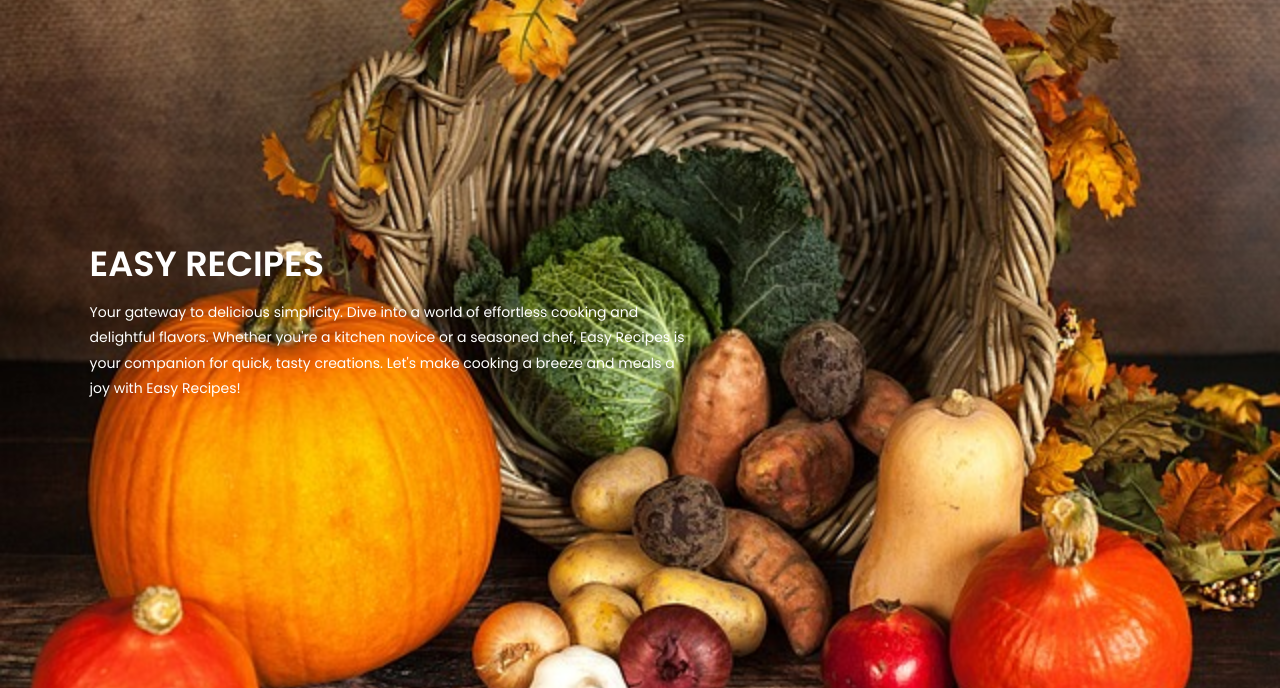
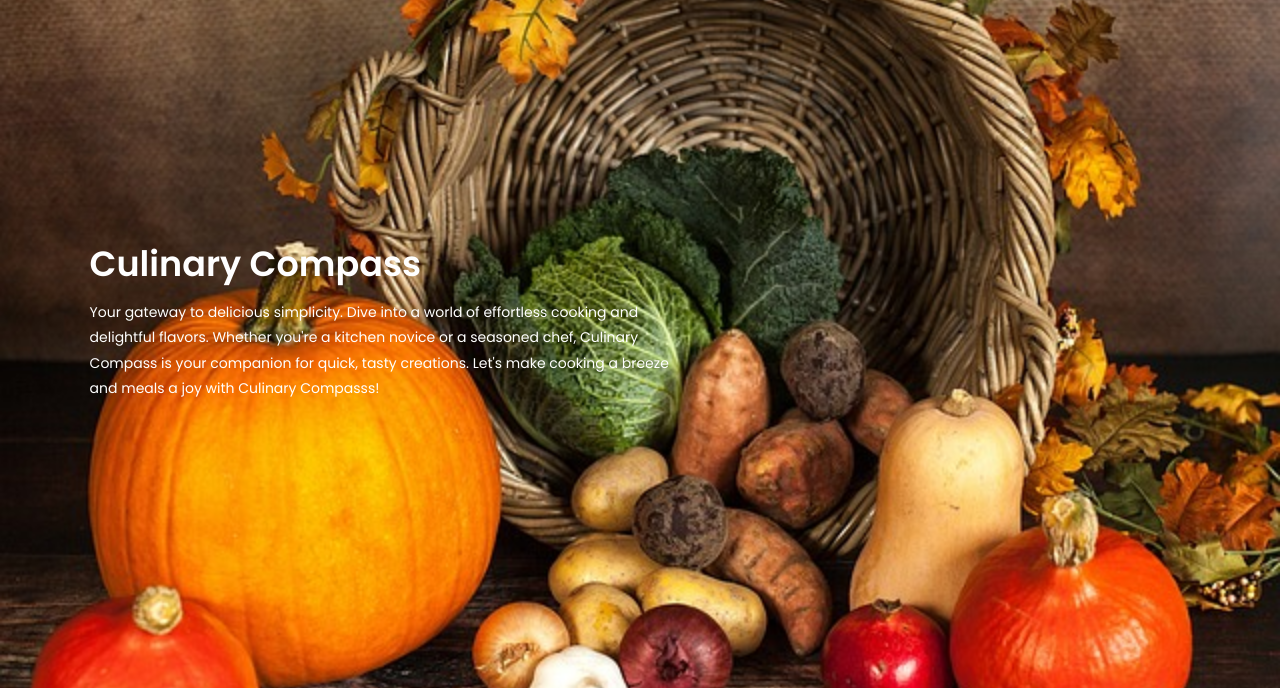
Before and after one commit to ferda-zeynep/Project, a plain HTML site: page index.html in a window 1280 px wide. Shown: the part 112-800 px from the top of the page. Drawn offline with Linux system fonts and the light colour scheme.

Commit message:
Just a stupid name change

```diff
--- a/index.html
+++ b/index.html
@@ -31,13 +31,12 @@
     <!--! home section start -->
     <section class="home" id="home">
       <div class="content">
-        <h3>EASY RECIPES</h3>
+        <h3>Culinary Compass</h3>
         <p>
           Your gateway to delicious simplicity. Dive into a world of effortless
           cooking and delightful flavors. Whether you're a kitchen novice or a
-          seasoned chef, Easy Recipes is your companion for quick, tasty
-          creations. Let's make cooking a breeze and meals a joy with Easy
-          Recipes!
+          seasoned chef, Culinary Compass is your companion for quick, tasty
+          creations. Let's make cooking a breeze and meals a joy with Culinary Compasss!
         </p>
       </div>
     </section>
@@ -186,10 +185,10 @@
           <img src="images/v2.jpg" alt="about" />
         </div>
         <div class="content">
-          <h3>Discover the Joy of Stress-Free Cooking with Easy Recipes</h3>
+          <h3>Discover the Joy of Stress-Free Cooking with Culinary Compass</h3>
           <p>
-            Welcome to Easy Recipes, your ultimate destination for stress-free
-            cooking and culinary inspiration. At Easy Recipes, we believe that
+            Welcome to Culinary Compass, your ultimate destination for stress-free
+            cooking and culinary inspiration. Culinary Compass, we believe that
             everyone deserves delicious meals without the hassle. Our mission is
             to make cooking accessible, enjoyable, and downright fun for
             everyone, regardless of skill level or experience in the kitchen.
@@ -203,7 +202,7 @@
           </p>
           <p>
             Whether you're looking for quick weeknight dinners, impressive party
-            appetizers, or decadent desserts, Easy Recipes has you covered.
+            appetizers, or decadent desserts, Culinary Compass has you covered.
             We're here to inspire you, guide you, and empower you to unleash
             your creativity in the kitchen.
           </p>
```
Also changed, not shown: about.html (+4 -4 lines).
